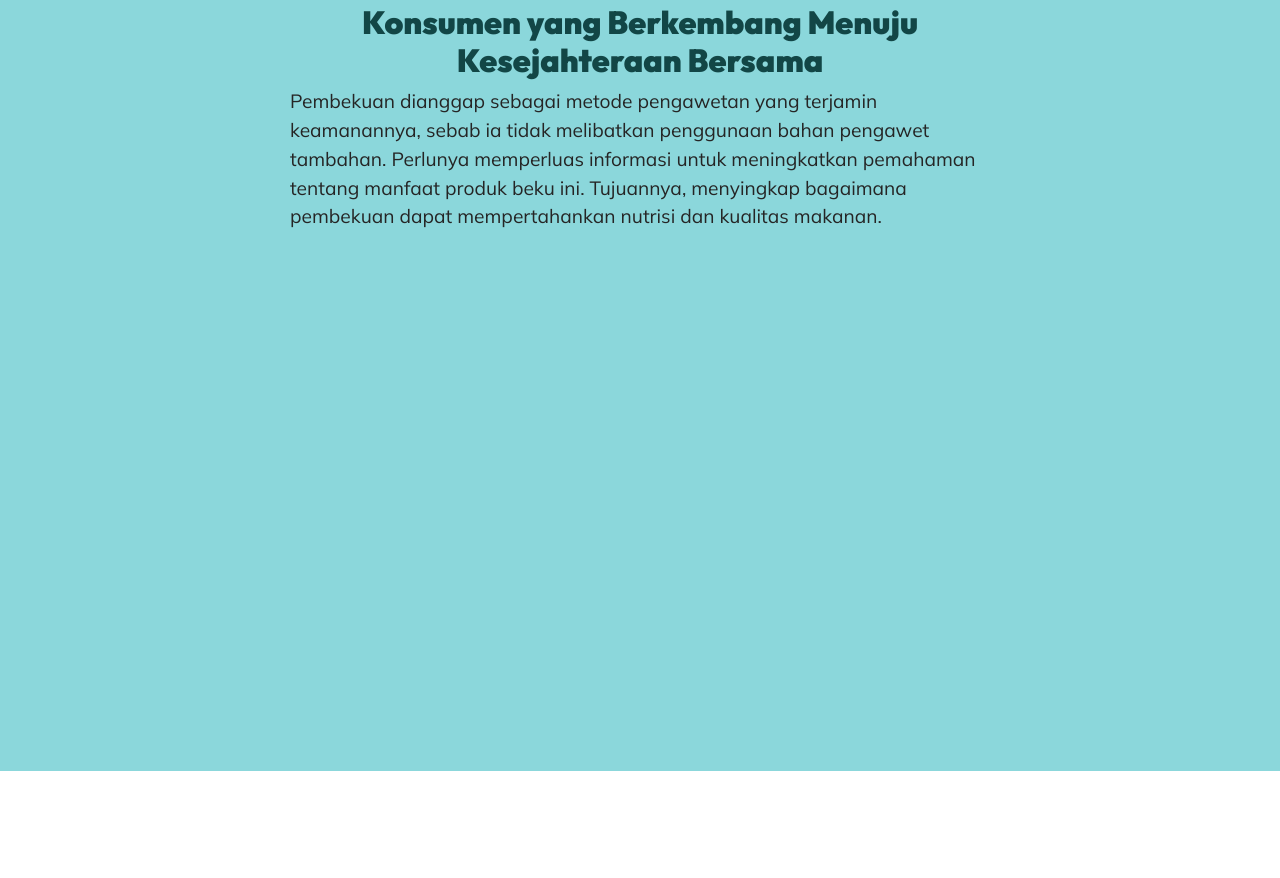
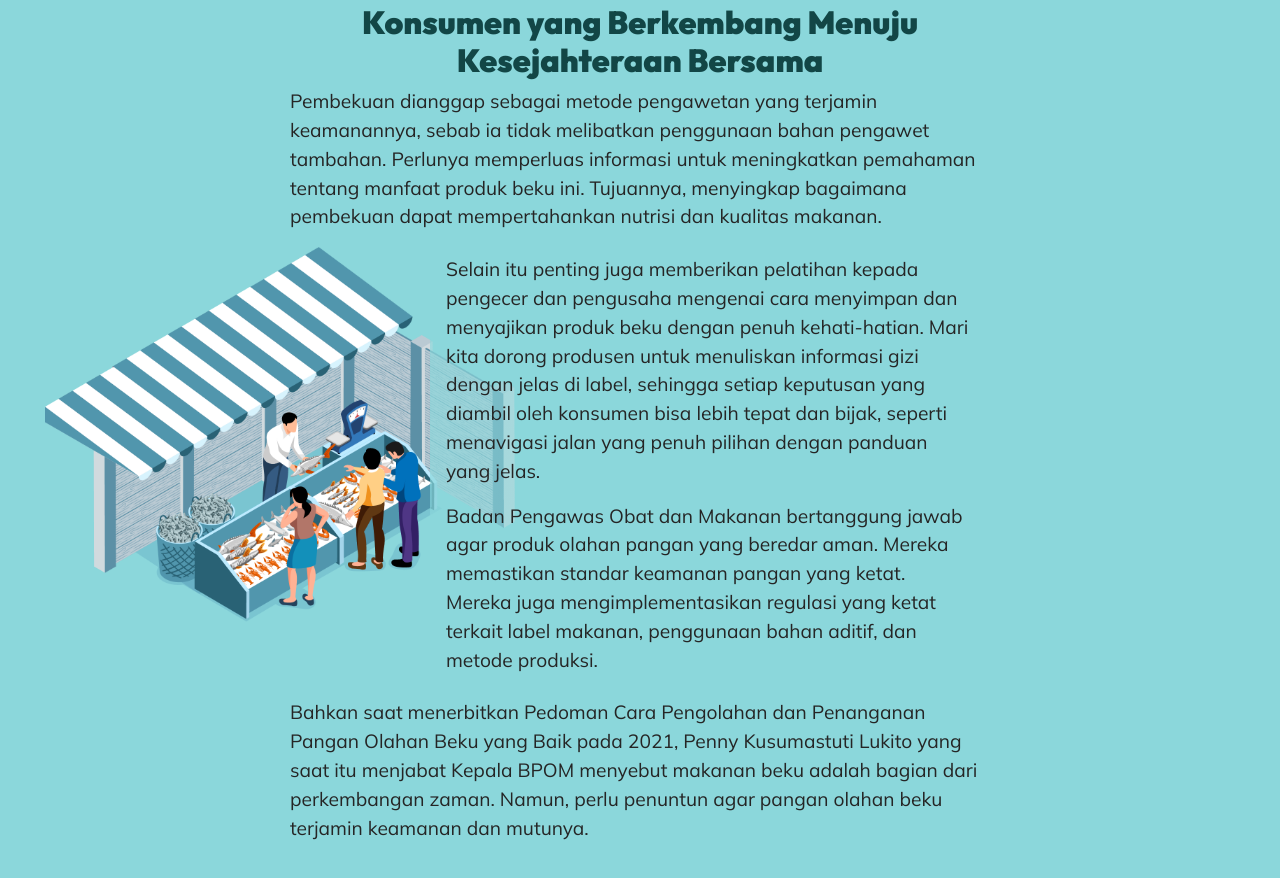
Before and after one commit to detikX/frozenfood, a plain HTML site: page index.html in a window 1280 px wide. Shown: the part 7844-8722 px from the top of the page. Before the commit the page ends 8615 px from the top, so only its background shows below. Drawn offline with nearby package versions, Linux system fonts and the light colour scheme; a web font is replaced by a local one.

Commit message:
test pedagang

```diff
--- a/index.html
+++ b/index.html
@@ -214,11 +214,30 @@
                     </div>
                     <p>
                         Pembekuan dianggap sebagai metode pengawetan yang terjamin keamanannya, sebab ia tidak melibatkan penggunaan bahan pengawet tambahan. Perlunya memperluas informasi untuk meningkatkan pemahaman tentang manfaat produk beku ini. Tujuannya, menyingkap bagaimana pembekuan dapat mempertahankan nutrisi dan kualitas makanan.
-
-
                     </p>
                 </div>
+
+                <div class="">
+                    <div class="wrap-detikx">
+                        <div class="pedagang">
+                            <img src="img/pedagang.png" alt="">
+                        </div>
+                        <div class="margin-opsion">
+                            <p>
+                                Selain itu penting juga memberikan pelatihan kepada pengecer dan pengusaha mengenai cara menyimpan dan menyajikan produk beku dengan penuh kehati-hatian. Mari kita dorong produsen untuk menuliskan informasi gizi dengan jelas di label, sehingga setiap keputusan yang diambil oleh konsumen bisa lebih tepat dan bijak, seperti menavigasi jalan yang penuh pilihan dengan panduan yang jelas.
+                            </p>
+                            <p>
+                                Badan Pengawas Obat dan Makanan bertanggung jawab agar produk olahan pangan yang beredar aman. Mereka memastikan standar keamanan pangan yang ketat. Mereka juga mengimplementasikan regulasi yang ketat terkait label makanan, penggunaan bahan aditif, dan metode produksi.
+                            </p>
+                        </div>
+                            <p>
+                                Bahkan saat menerbitkan Pedoman Cara Pengolahan dan Penanganan Pangan Olahan Beku yang Baik pada 2021, Penny Kusumastuti Lukito yang saat itu menjabat Kepala BPOM menyebut makanan beku adalah bagian dari perkembangan zaman. Namun, perlu penuntun agar pangan olahan beku terjamin keamanan dan mutunya.
+                            </p>
+
+                    </div>
+                </div>
             </section>
+
         </main>
         <script src="js/jquery-3.5.1.min.js"></script>
         <script src="https://code.highcharts.com/highcharts.js"></script>
--- a/sass/berkembang.scss
+++ b/sass/berkembang.scss
@@ -4,4 +4,34 @@
             // font-family: 'Mulish';
         }
     }
+    .pedagang {
+        position: absolute;
+        left: -35%;
+        width: 470px;
+        z-index: -1;
+        height: auto;
+        // position: relative;
+        display: inline-block;
+        @media screen and (max-width:768px) {
+            left: -50%;
+            width: 100%;
+        }
+        img {
+            width: 100%;
+            height: 100%;
+            object-fit: contain;
+        }
+    }
+
+    .second-content {
+        // display: inline-block;
+        // width: 45%;
+        // margin-left: 15%;
+    }
+
+    .margin-opsion {
+        margin-left: 20%;
+        padding: 8px 16px;
+        background: linear-gradient(to right, rgba($colorred,.7), transparent);
+    }
 }
```
Also changed, not shown: img/pedagang.png (added), sass/style.css, 1 other file.
